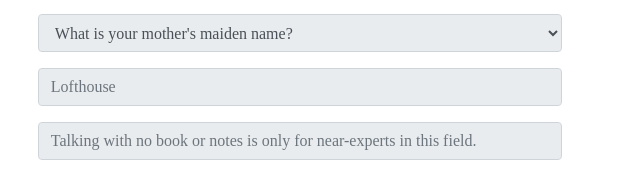
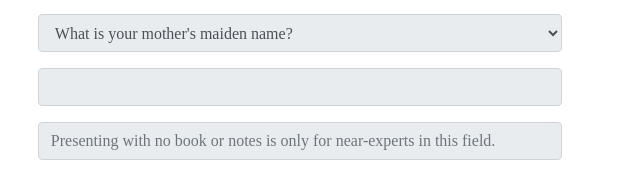
Before and after one commit to joocer/sitcon-H12019-ctf, a plain HTML site: page CTF_WebSite/customer/1005941004.html in a window 1280 px wide. Shown: the part 610-800 px from the top of the page, 158-798 px from the left. Drawn offline with Linux system fonts and the light colour scheme; a web font is replaced by a local one.

Commit message:
tweaks and corrections

```diff
--- a/CTF_WebSite/customer/1005941004.html
+++ b/CTF_WebSite/customer/1005941004.html
@@ -121,13 +121,13 @@
                   <div class="form-group row">
                     <label for="a1" class="col-sm-2 col-form-label">Answer</label>
                     <div class="col-sm-10">
-                        <input type="text" class="form-control" readonly id="a1" placeholder="Lofthouse">
+                        <input type="text" class="form-control" readonly id="a1" placeholder="">
                     </div>
                   </div>
                   <div class="form-group row">
                     <label for="h1" class="col-sm-2 col-form-label">Hint</label>
                     <div class="col-sm-10">
-                      <input type="text" class="form-control" readonly id="h1" placeholder="Talking with no book or notes is only for near-experts in this field.">
+                      <input type="text" class="form-control" readonly id="h1" placeholder="Presenting with no book or notes is only for near-experts in this field.">
                     </div>
                   </div>
                 </div>
```
Also changed, not shown: CTF_WebSite/customer/1005941001.html (+1 -1 lines), CTF_WebSite/customer/1005941005.html (+1 -1 lines).
